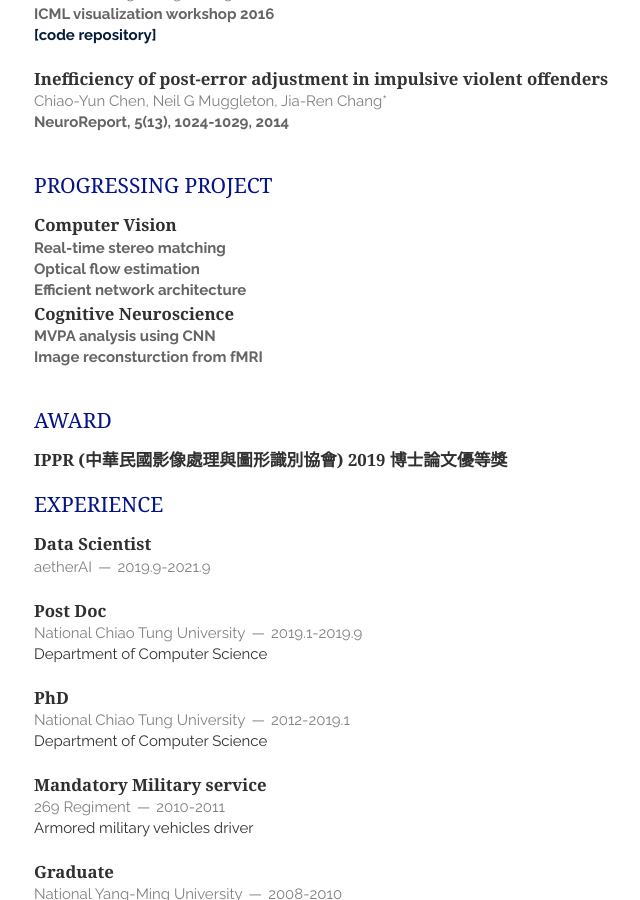
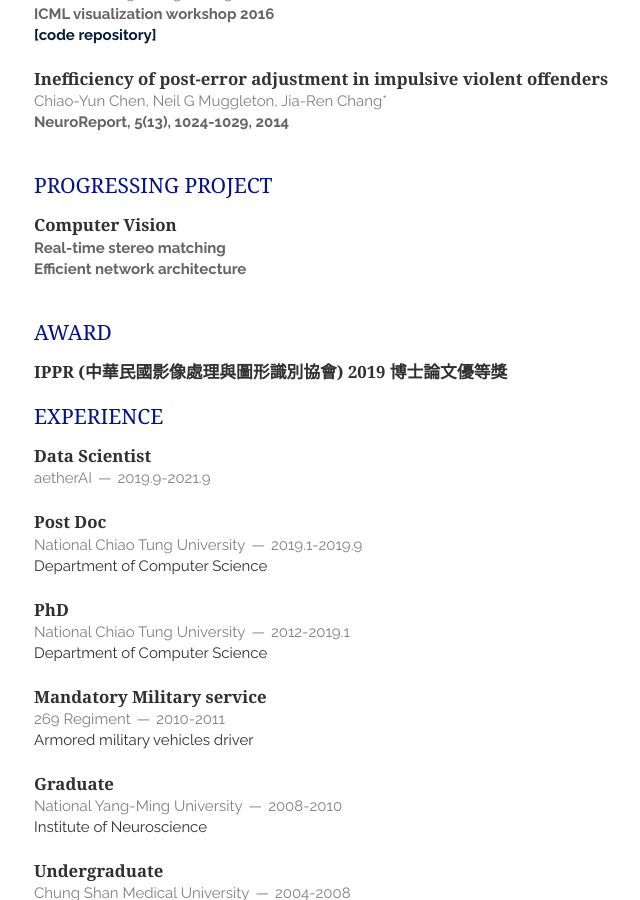
Before and after one commit to JiaRenChang/JiaRenChang.github.io, a Jekyll site: the page built from index.html, in a window 1280 px wide and 900 px high, scrolled down 994 px. Shown: the whole window, without its empty margins (326-966 px from the left). Built offline with Jekyll 4.4.1, drawn with Linux system fonts in a browser that asks for light colours; nearby versions of some CDN libraries; the list of posts is cut into pages by our own code; a style sheet for code colours, icons or effects is not loaded.

Commit message:
Update project.html

```diff
--- a/_includes/project.html
+++ b/_includes/project.html
@@ -8,19 +8,7 @@
            <em>Real-time stereo matching</em>
         </p>
         <p>
-           <em>Optical flow estimation</em>
-        </p>
-        <p>
            <em>Efficient network architecture</em>
-        </p>
-        <header>
-            <h1>Cognitive Neuroscience</h1>
-        </header>
-        <p>
-           <em>MVPA analysis using CNN</em>
-        </p>
-        <p>
-           <em>Image reconsturction from fMRI</em>
         </p>
     </article>
 </section>
```
